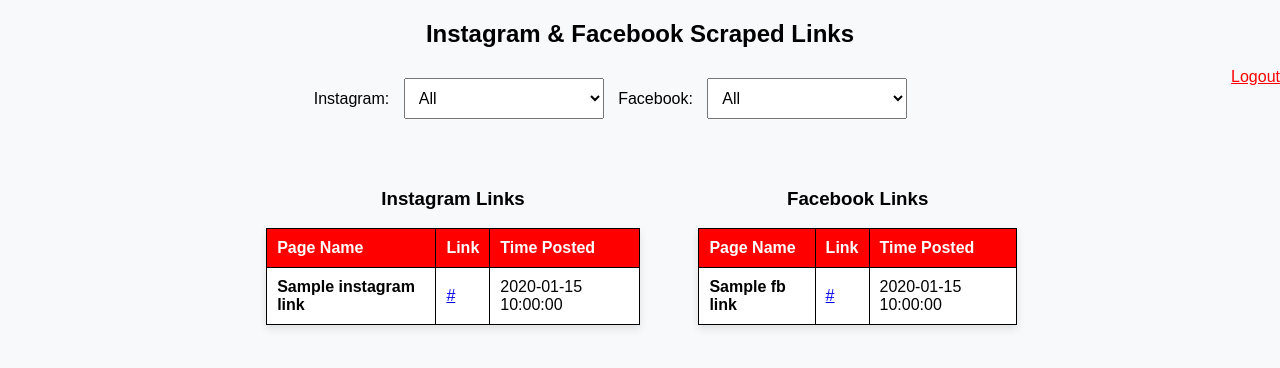
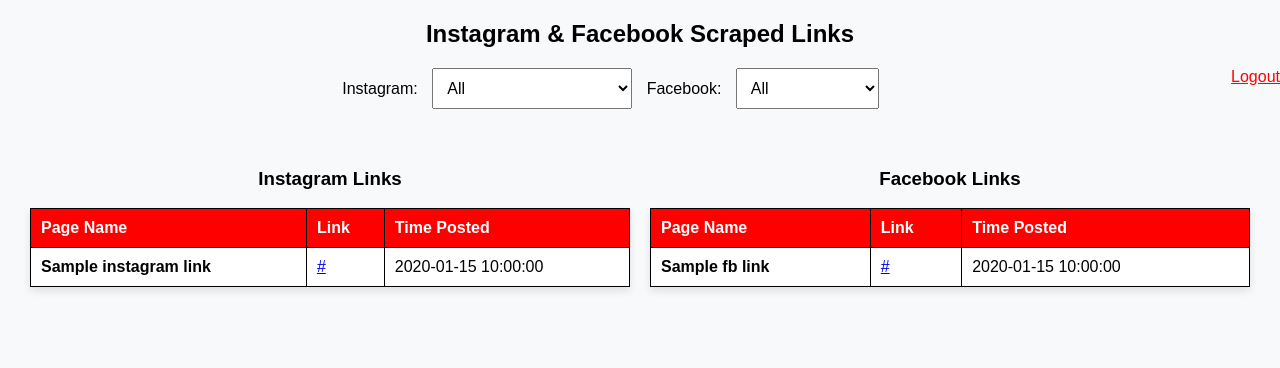
Before and after one commit to NasirMehmood12/Get_data_with_timestamp, a Flask app: page /links in a window 1280 px wide. Shown: the top 368 px of the page. Run offline with Flask 3, Linux system fonts and the light colour scheme; the visitor is signed in with stand-in values (Sample User, id 1); a database or web service that is not in the repository returns one stand-in record (values such as "Sample title"); some libraries are stand-ins or nearby versions.

Commit message:
Update index.html

```diff
--- a/templates/index.html
+++ b/templates/index.html
@@ -16,16 +16,19 @@
             display: flex;
             flex-wrap: wrap;
             justify-content: center;
+            align-items: flex-start;
             gap: 20px;
             padding: 20px;
         }
+        .table-container {
+            width: 100%;
+            max-width: 600px;
+        }
         table {
-            width: 90%;
-            max-width: 600px;
+            width: 100%;
             border-collapse: collapse;
             background: white;
             box-shadow: 0px 4px 8px rgba(0, 0, 0, 0.1);
-            margin: auto;
         }
         th, td {
             padding: 10px;
@@ -44,23 +47,21 @@
         }
         select {
             padding: 10px;
-            margin: 10px;
+            margin: 0 10px;
             font-size: 16px;
-            width: 200px;
         }
         @media (max-width: 768px) {
             .container {
                 flex-direction: column;
                 align-items: center;
             }
-            table {
-                width: 100%;
+            .table-container {
+                width: 90%;
             }
         }
     </style>
 </head>
 <body>
-
     <h2>Instagram & Facebook Scraped Links</h2>
     <a href="{{ url_for('logout') }}" style="float: right; color: red;">Logout</a>
 
@@ -83,7 +84,7 @@
     </div>
 
     <div class="container">
-        <div>
+        <div class="table-container">
             <h3>Instagram Links</h3>
             <table id="instagramTable">
                 <tr>
@@ -101,7 +102,7 @@
             </table>
         </div>
 
-        <div>
+        <div class="table-container">
             <h3>Facebook Links</h3>
             <table id="facebookTable">
                 <tr>
@@ -137,6 +138,5 @@
             });
         });
     </script>
-
 </body>
 </html>
```
